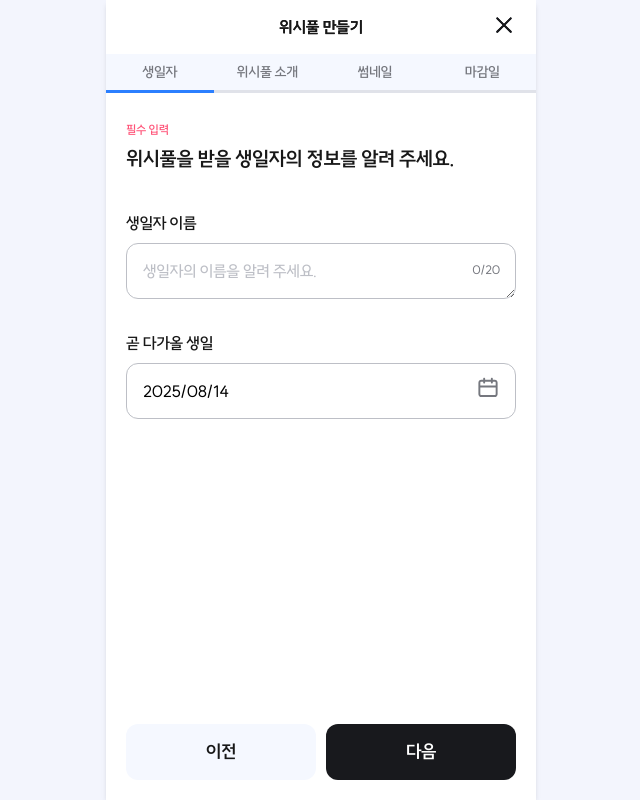
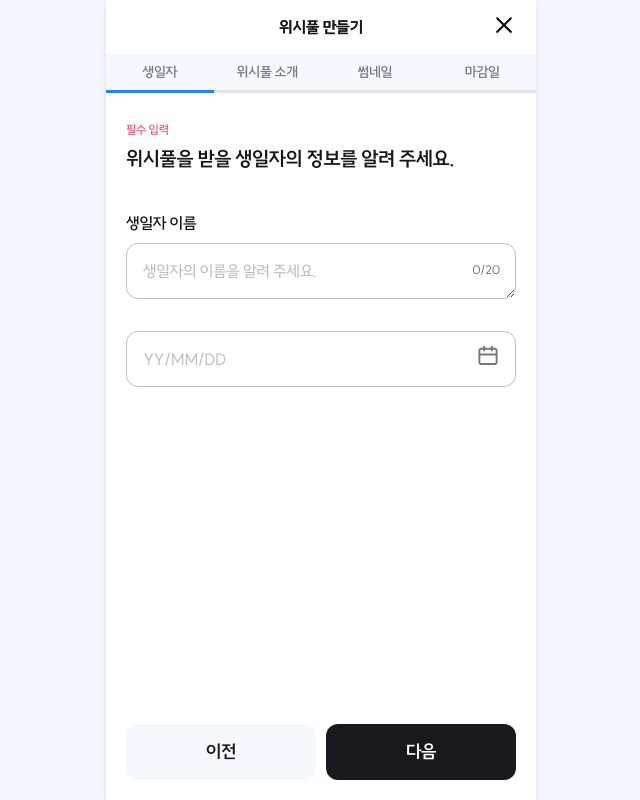
Before and after one commit to WishPool-dev/WishPool-FE, a Next.js app: page /wishpool/create in a window 1280 px wide. Shown: the whole page, without its empty margins (319-959 px from the left). Built offline with nearby package versions, Linux system fonts and the light colour scheme.

Commit message:
feat: 초기값은 YY/MM/DD로 설정 (#47)

```diff
--- a/src/components/common/Calendar.tsx
+++ b/src/components/common/Calendar.tsx
@@ -1,5 +1,5 @@
 'use client';
-
+import { ko } from 'date-fns/locale';
 import { useState, forwardRef } from 'react';
 import DatePicker from 'react-datepicker';
 
@@ -7,21 +7,15 @@ import 'react-datepicker/dist/react-datepicker.css';
 import Icon from '@/components/common/Icon';
 import styles from '@/styles/Calendar.module.css';
 
-import { ko } from 'date-fns/locale';
-
 interface CustomInputProps {
   value?: string;
   onClick?: () => void;
-  content?: string;
 }
 
 const CustomInput = forwardRef<HTMLButtonElement, CustomInputProps>(
-  ({ value, onClick, content }, ref) => {
+  ({ value, onClick }, ref) => {
     return (
       <div className="relative w-full">
-        <p className="subtitle2 text-text mb-[0.8rem] max-w-[430px]">
-          {content}
-        </p>
         <button
           type="button"
           onClick={onClick}
@@ -42,12 +36,8 @@ const CustomInput = forwardRef<HTMLButtonElement, CustomInputProps>(
 );
 CustomInput.displayName = 'CustomInput'; //디버깅용
 
-interface CalendarProps {
-  content?: string;
-}
-
-const Calendar = ({ content }: CalendarProps) => {
-  const [selectedDate, setSelectedDate] = useState<Date | null>(new Date());
+const Calendar = () => {
+  const [selectedDate, setSelectedDate] = useState<Date | null>(null);
 
   return (
     <>
@@ -56,7 +46,7 @@ const Calendar = ({ content }: CalendarProps) => {
         selected={selectedDate}
         onChange={(d) => setSelectedDate(d)}
         dateFormat="yyyy/MM/dd"
-        customInput={<CustomInput content={content} />}
+        customInput={<CustomInput />}
         wrapperClassName="w-full"
         popperPlacement="bottom"
         calendarClassName={styles.customCalendarSize}
```
